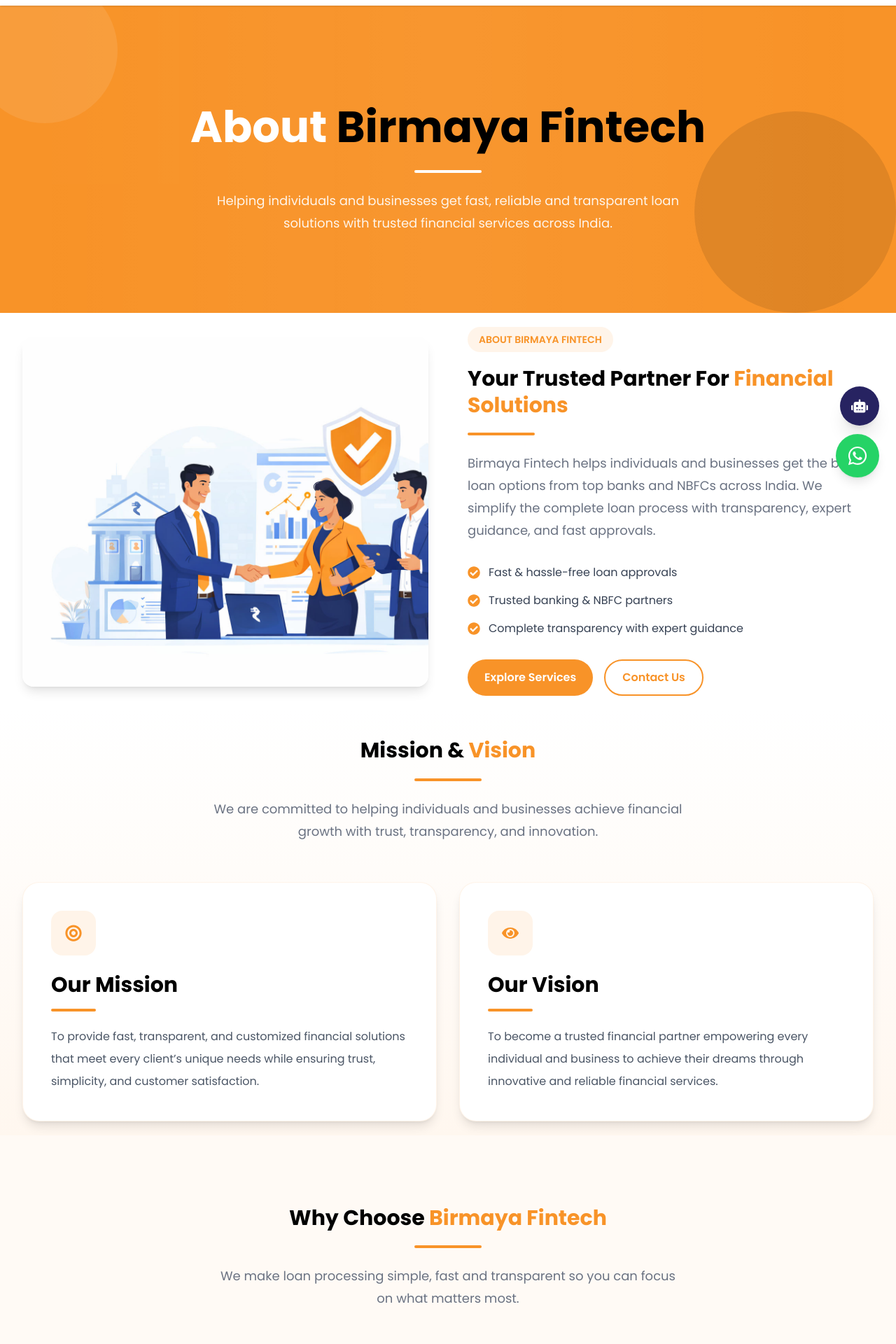
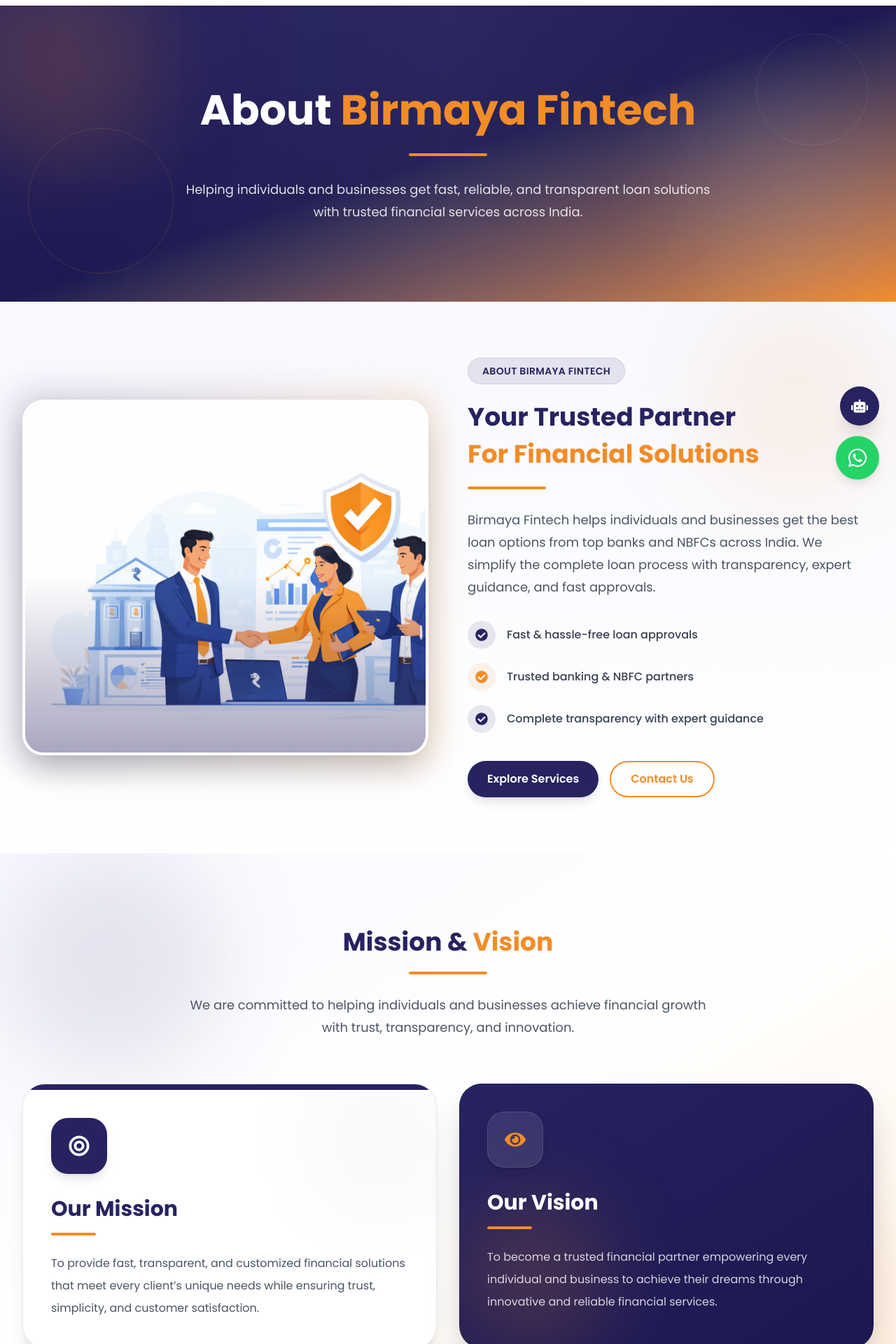
Before and after one commit to vishalparashar32-code/Birmaya_fintech, a Next.js app: page /about in a window 1280 px wide. Shown: the part 80-2000 px from the top of the page at 70% size. Built offline with nearby package versions, Linux system fonts and the light colour scheme.

Commit message:
change the all services

```diff
--- a/components/about/AboutHero.js
+++ b/components/about/AboutHero.js
@@ -2,44 +2,46 @@
 
 export default function AboutHero() {
   return (
-    <section className="relative overflow-hidden bg-[#f89328] py-20 sm:py-24 md:py-28">
+    <section className="relative overflow-hidden bg-gradient-to-br from-[#272361] via-[#1d1a52] to-[#f28c28] py-20 sm:py-24 md:py-28">
 
-      {/* Animated Background Circles */}
-      <div className="absolute -top-10 -left-10 w-52 h-52 bg-white/10 rounded-full animate-pulse"></div>
+      {/* Background Blur Effects */}
+      <div className="absolute -top-16 -left-16 w-72 h-72 bg-[#f28c28]/20 rounded-full blur-3xl"></div>
 
-      <div className="absolute bottom-0 right-0 w-72 h-72 bg-black/10 rounded-full animate-pulse"></div>
+      <div className="absolute bottom-0 right-0 w-80 h-80 bg-white/10 rounded-full blur-3xl"></div>
 
-      {/* Animated Glow */}
-      <div className="absolute inset-0 bg-gradient-to-r from-transparent via-white/5 to-transparent animate-[pulse_5s_linear_infinite]"></div>
+      {/* Animated Circles */}
+      <div className="absolute top-10 right-10 w-40 h-40 border border-white/10 rounded-full animate-pulse"></div>
+
+      <div className="absolute bottom-10 left-10 w-52 h-52 border border-[#f28c28]/20 rounded-full animate-pulse"></div>
+
+      {/* Glow Overlay */}
+      <div className="absolute inset-0 bg-gradient-to-r from-transparent via-white/5 to-transparent animate-[pulse_6s_linear_infinite]"></div>
 
       {/* Content */}
       <div className="relative z-10 max-w-6xl mx-auto px-4 sm:px-6 lg:px-8 text-center">
 
         {/* Heading */}
-        <h1 className="mt-6 text-4xl sm:text-5xl md:text-6xl font-bold text-white leading-tight animate-[zoomIn_4s_ease-in-out_infinite]">
+        <h1 className="text-4xl sm:text-5xl md:text-6xl font-bold text-white leading-tight">
 
           About
-          <span className="text-black">
+          <span className="text-[#f28c28]">
             {" "}Birmaya Fintech
           </span>
 
         </h1>
 
-        {/* Line */}
-        <div className="w-24 h-1 bg-white rounded-full mx-auto mt-6"></div>
+        {/* Underline */}
+        <div className="w-28 h-1 bg-[#f28c28] rounded-full mx-auto mt-6"></div>
 
         {/* Description */}
-        <p className="mt-6 text-white/90 text-sm sm:text-base md:text-lg leading-7 sm:leading-8 max-w-2xl mx-auto">
+        <p className="mt-8 text-white/85 text-sm sm:text-base md:text-lg leading-7 sm:leading-8 max-w-3xl mx-auto">
           Helping individuals and businesses get fast,
-          reliable and transparent loan solutions with
+          reliable, and transparent loan solutions with
           trusted financial services across India.
         </p>
 
       </div>
 
-      {/* Custom Animation */}
-
-
     </section>
   );
 }
--- a/components/about/AboutIntro.js
+++ b/components/about/AboutIntro.js
@@ -5,23 +5,36 @@
 
 export default function AboutIntro() {
   return (
-    <section className="bg-white py-14 sm:py-16 md:py-5">
+    <section className="bg-gradient-to-b from-[#f8f9ff] to-white py-14 sm:py-16 md:py-20 overflow-hidden">
 
-      <div className="max-w-7xl mx-auto px-4 sm:px-6 lg:px-8">
+      {/* Background Glow */}
+      <div className="absolute top-0 left-0 w-72 h-72 bg-[#272361]/10 rounded-full blur-3xl"></div>
+
+      <div className="absolute bottom-0 right-0 w-72 h-72 bg-[#f28c28]/10 rounded-full blur-3xl"></div>
+
+      <div className="max-w-7xl mx-auto px-4 sm:px-6 lg:px-8 relative z-10">
 
         <div className="grid grid-cols-1 lg:grid-cols-2 gap-10 lg:gap-14 items-center">
 
           {/* LEFT IMAGE */}
-          <div className="group">
+          <div className="group relative">
 
-            <div className="overflow-hidden rounded-2xl shadow-lg">
+            {/* Border Glow */}
+            <div className="absolute -inset-3 bg-gradient-to-r from-[#272361] to-[#f28c28] rounded-[30px] blur-xl opacity-20 group-hover:opacity-40 transition duration-500"></div>
+
+            <div className="relative overflow-hidden rounded-[30px] shadow-2xl border-4 border-white">
+
               <Image
                 src="/about.jpg"
                 alt="About"
                 width={700}
                 height={500}
-                className="w-full h-[260px] sm:h-[350px] md:h-[420px] lg:h-[500px] object-cover transition-all duration-700 ease-in-out group-hover:scale-110 group-hover:rotate-1"
+                className="w-full h-[260px] sm:h-[350px] md:h-[420px] lg:h-[500px] object-cover transition-all duration-700 ease-in-out group-hover:scale-110"
               />
+
+              {/* Overlay */}
+              <div className="absolute inset-0 bg-gradient-to-t from-[#272361]/40 via-transparent to-transparent"></div>
+
             </div>
 
           </div>
@@ -30,23 +43,28 @@
           <div className="text-center lg:text-left">
 
             {/* Small Heading */}
-            <span className="inline-block bg-[#f89328]/10 text-[#f89328] px-4 py-2 rounded-full text-xs sm:text-sm font-semibold">
+            <span className="inline-block bg-[#272361]/10 text-[#272361] border border-[#272361]/10 px-5 py-2 rounded-full text-xs sm:text-sm font-semibold tracking-wide">
               ABOUT BIRMAYA FINTECH
             </span>
 
             {/* Main Heading */}
-            <h2 className="mt-5 text-3xl sm:text-4xl md:text-3xl font-bold text-black leading-tight">
-              Your Trusted Partner For
-              <span className="text-[#f89328] block sm:inline">
-                {" "}Financial Solutions
+            <h2 className="mt-6 text-3xl sm:text-4xl md:text-4xl font-bold leading-tight">
+
+              <span className="text-[#272361]">
+                Your Trusted Partner
               </span>
+
+              <span className="text-[#f28c28] block mt-2">
+                For Financial Solutions
+              </span>
+
             </h2>
 
             {/* Underline */}
-            <div className="w-24 h-1 bg-[#f89328] rounded-full mt-5 mx-auto lg:mx-0"></div>
+            <div className="w-28 h-1 bg-[#f28c28] rounded-full mt-6 mx-auto lg:mx-0"></div>
 
             {/* Description */}
-            <p className="mt-6 text-sm sm:text-base md:text-lg text-gray-500 leading-7 sm:leading-8">
+            <p className="mt-7 text-sm sm:text-base md:text-lg text-gray-600 leading-7 sm:leading-8 max-w-2xl">
               Birmaya Fintech helps individuals and businesses get the best
               loan options from top banks and NBFCs across India. We simplify
               the complete loan process with transparency, expert guidance,
@@ -54,43 +72,59 @@
             </p>
 
             {/* Features */}
-            <div className="mt-8 space-y-4">
+            <div className="mt-8 space-y-5">
 
-              <div className="flex items-center justify-center lg:justify-start gap-3">
-                <FaCheckCircle className="text-[#f89328] text-lg" />
+              <div className="flex items-center justify-center lg:justify-start gap-4">
 
-                <p className="text-gray-700 text-sm sm:text-base">
+                <div className="w-10 h-10 rounded-full bg-[#272361]/10 flex items-center justify-center">
+                  <FaCheckCircle className="text-[#272361] text-lg" />
+                </div>
+
+                <p className="text-gray-700 text-sm sm:text-base font-medium">
                   Fast & hassle-free loan approvals
                 </p>
+
               </div>
 
-              <div className="flex items-center justify-center lg:justify-start gap-3">
-                <FaCheckCircle className="text-[#f89328] text-lg" />
+              <div className="flex items-center justify-center lg:justify-start gap-4">
 
-                <p className="text-gray-700 text-sm sm:text-base">
+                <div className="w-10 h-10 rounded-full bg-[#f28c28]/10 flex items-center justify-center">
+                  <FaCheckCircle className="text-[#f28c28] text-lg" />
+                </div>
+
+                <p className="text-gray-700 text-sm sm:text-base font-medium">
                   Trusted banking & NBFC partners
                 </p>
+
               </div>
 
-              <div className="flex items-center justify-center lg:justify-start gap-3">
-                <FaCheckCircle className="text-[#f89328] text-lg" />
+              <div className="flex items-center justify-center lg:justify-start gap-4">
 
-                <p className="text-gray-700 text-sm sm:text-base">
+                <div className="w-10 h-10 rounded-full bg-[#272361]/10 flex items-center justify-center">
+                  <FaCheckCircle className="text-[#272361] text-lg" />
+                </div>
+
+                <p className="text-gray-700 text-sm sm:text-base font-medium">
                   Complete transparency with expert guidance
                 </p>
+
               </div>
 
             </div>
 
             {/* Buttons */}
-            <div className="mt-8 flex flex-col sm:flex-row gap-4 justify-center lg:justify-start">
+            <div className="mt-10 flex flex-col sm:flex-row gap-4 justify-center lg:justify-start">
 
-              <button className="bg-[#f89328] hover:opacity-90 cursor-pointer text-white px-6 py-3 rounded-full font-semibold text-sm sm:text-base transition duration-300">
+              <button className="bg-[#272361] hover:bg-[#1d1a52] cursor-pointer text-white px-7 py-3 rounded-full font-semibold text-sm sm:text-base transition duration-300 shadow-lg hover:shadow-2xl">
+
                 Explore Services
+
               </button>
 
-              <button className="border-2 border-[#f89328] text-[#f89328] hover:bg-[#f89328] hover:text-white cursor-pointer px-6 py-3 rounded-full font-semibold text-sm sm:text-base transition duration-300">
+              <button className="border-2 border-[#f28c28] text-[#f28c28] hover:bg-[#f28c28] hover:text-white cursor-pointer px-7 py-3 rounded-full font-semibold text-sm sm:text-base transition duration-300">
+
                 Contact Us
+
               </button>
 
             </div>
--- a/components/about/MissionVision.js
+++ b/components/about/MissionVision.js
@@ -4,23 +4,38 @@
 
 export default function MissionVision() {
   return (
-    <section className="py-14 sm:py-16 md:py-5 bg-gradient-to-b from-white to-[#fff7ef]">
+    <section className="relative py-16 sm:py-20 bg-gradient-to-br from-[#f8f9ff] via-white to-[#fff4e8] overflow-hidden">
 
-      <div className="max-w-7xl mx-auto px-4 sm:px-6 lg:px-8">
+      {/* Background Effects */}
+      <div className="absolute top-0 left-0 w-80 h-80 bg-[#272361]/10 rounded-full blur-3xl"></div>
+
+      <div className="absolute bottom-0 right-0 w-80 h-80 bg-[#f28c28]/10 rounded-full blur-3xl"></div>
+
+      <div className="max-w-7xl mx-auto px-4 sm:px-6 lg:px-8 relative z-10">
 
         {/* HEADING */}
-        <div className="text-center mb-14">
+        <div className="text-center mb-16">
+
+
+
           {/* Main Heading */}
-          <h2 className="mt-5 text-3xl sm:text-4xl md:text-3xl font-bold text-black leading-tight">
+          <h2 className="mt-6 text-3xl sm:text-4xl font-bold leading-tight">
+
+            <span className="text-[#272361]">
               Mission &
-            <span className="text-[#f89328]"> Vision</span>
+            </span>
+
+            <span className="text-[#f28c28]">
+              {" "}Vision
+            </span>
+
           </h2>
 
           {/* Underline */}
-          <div className="w-24 h-1 bg-[#f89328] rounded-full mx-auto mt-5"></div>
+          <div className="w-28 h-1 bg-[#f28c28] rounded-full mx-auto mt-5"></div>
 
           {/* Description */}
-          <p className="mt-6 text-gray-500 text-sm sm:text-base md:text-lg max-w-2xl mx-auto leading-7 sm:leading-8">
+          <p className="mt-7 text-gray-600 text-sm sm:text-base md:text-lg max-w-3xl mx-auto leading-7 sm:leading-8">
             We are committed to helping individuals and businesses achieve
             financial growth with trust, transparency, and innovation.
           </p>
@@ -31,23 +46,33 @@
         <div className="grid grid-cols-1 md:grid-cols-2 gap-8">
 
           {/* MISSION CARD */}
-          <div className="group bg-white rounded-3xl p-8 sm:p-10 shadow-lg hover:shadow-2xl transition-all duration-500 border border-[#f89328]/10 hover:-translate-y-2">
+          <div className="group relative overflow-hidden rounded-[32px] bg-white border border-[#272361]/10 shadow-xl hover:shadow-2xl transition-all duration-500 hover:-translate-y-2">
+
+            {/* Top Border */}
+            <div className="h-2 w-full bg-[#272361]"></div>
+
+            {/* Glow */}
+            <div className="absolute top-0 right-0 w-40 h-40 bg-[#272361]/5 rounded-full blur-3xl"></div>
+
+            <div className="p-8 sm:p-10 relative z-10">
 
               {/* Icon */}
-            <div className="w-16 h-16 flex items-center justify-center rounded-2xl bg-[#f89328]/10 text-[#f89328] text-2xl mb-6 group-hover:bg-[#f89328] group-hover:text-white transition-all duration-500">
+              <div className="w-20 h-20 flex items-center justify-center rounded-3xl bg-[#272361] text-white text-3xl shadow-lg group-hover:scale-110 transition duration-500">
+
                 <FaBullseye />
+
               </div>
 
               {/* Title */}
-            <h3 className="text-2xl sm:text-3xl font-bold text-black mb-4">
+              <h3 className="text-3xl font-bold text-[#272361] mt-8">
                 Our Mission
               </h3>
 
-            {/* Line */}
-            <div className="w-16 h-1 bg-[#f89328] rounded-full mb-5"></div>
+              {/* Underline */}
+              <div className="w-16 h-1 bg-[#f28c28] rounded-full mt-4"></div>
 
               {/* Text */}
-            <p className="text-gray-600 leading-7 sm:leading-8 text-sm sm:text-base">
+              <p className="text-gray-600 leading-8 text-sm sm:text-base mt-6">
                 To provide fast, transparent, and customized financial
                 solutions that meet every client’s unique needs while ensuring
                 trust, simplicity, and customer satisfaction.
@@ -55,24 +80,33 @@
 
             </div>
 
+          </div>
+
           {/* VISION CARD */}
-          <div className="group bg-white rounded-3xl p-8 sm:p-10 shadow-lg hover:shadow-2xl transition-all duration-500 border border-[#f89328]/10 hover:-translate-y-2">
+          <div className="group relative overflow-hidden rounded-[32px] bg-gradient-to-br from-[#272361] to-[#1b174f] shadow-2xl hover:shadow-[0_20px_60px_rgba(39,35,97,0.35)] transition-all duration-500 hover:-translate-y-2">
+
+            {/* Glow */}
+            <div className="absolute bottom-0 left-0 w-52 h-52 bg-[#f28c28]/20 rounded-full blur-3xl"></div>
+
+            <div className="p-8 sm:p-10 relative z-10">
 
               {/* Icon */}
-            <div className="w-16 h-16 flex items-center justify-center rounded-2xl bg-[#f89328]/10 text-[#f89328] text-2xl mb-6 group-hover:bg-[#f89328] group-hover:text-white transition-all duration-500">
+              <div className="w-20 h-20 flex items-center justify-center rounded-3xl bg-white/10 backdrop-blur-md text-[#f28c28] text-3xl border border-white/10 shadow-lg group-hover:rotate-6 transition duration-500">
+
                 <FaEye />
+
               </div>
 
               {/* Title */}
-            <h3 className="text-2xl sm:text-3xl font-bold text-black mb-4">
+              <h3 className="text-3xl font-bold text-white mt-8">
                 Our Vision
               </h3>
 
-            {/* Line */}
-            <div className="w-16 h-1 bg-[#f89328] rounded-full mb-5"></div>
+              {/* Underline */}
+              <div className="w-16 h-1 bg-[#f28c28] rounded-full mt-4"></div>
 
               {/* Text */}
-            <p className="text-gray-600 leading-7 sm:leading-8 text-sm sm:text-base">
+              <p className="text-white/80 leading-8 text-sm sm:text-base mt-6">
                 To become a trusted financial partner empowering every
                 individual and business to achieve their dreams through
                 innovative and reliable financial services.
@@ -84,6 +118,8 @@
 
         </div>
 
+      </div>
+
     </section>
   );
 }
--- a/components/about/WhyChooseUs.js
+++ b/components/about/WhyChooseUs.js
@@ -44,23 +44,30 @@
 
 export default function WhyChooseUs() {
   return (
-    <section className="bg-[#fffaf5] py-14 sm:py-16 md:py-20">
+    <section className="bg-gradient-to-b from-white to-[#f8f9ff] py-14 sm:py-16 md:py-20">
 
       <div className="max-w-7xl mx-auto px-4 sm:px-6 lg:px-8">
 
         {/* HEADING */}
         <div className="text-center mb-14">
-          {/* Main Heading */}
-          <h2 className="mt-5 text-3xl sm:text-4xl md:text-3xl font-bold text-black leading-tight">
-            Why Choose
-            <span className="text-[#f89328]"> Birmaya Fintech</span>
+
+          <h2 className="mt-5 text-3xl sm:text-4xl md:text-4xl font-bold leading-tight">
+
+            <span className="text-[#272361]">
+              Why Choose
+            </span>
+
+            <span className="text-[#f28c28]">
+              {" "}Birmaya Fintech
+            </span>
+
           </h2>
 
           {/* Underline */}
-          <div className="w-24 h-1 bg-[#f89328] rounded-full mx-auto mt-5"></div>
+          <div className="w-28 h-1 bg-[#f28c28] rounded-full mx-auto mt-5"></div>
 
           {/* Description */}
-          <p className="text-gray-500 mt-6 text-sm sm:text-base md:text-lg max-w-2xl mx-auto leading-7 sm:leading-8">
+          <p className="text-gray-600 mt-6 text-sm sm:text-base md:text-lg max-w-2xl mx-auto leading-7 sm:leading-8">
             We make loan processing simple, fast and transparent
             so you can focus on what matters most.
           </p>
@@ -73,21 +80,21 @@
           {features.map((item, i) => (
             <div
               key={i}
-              className="group bg-white p-7 sm:p-8 rounded-3xl border border-[#f89328]/10 shadow-md hover:shadow-2xl transition-all duration-500 hover:-translate-y-2"
+              className="group bg-white p-7 sm:p-8 rounded-3xl border border-[#272361]/10 shadow-lg hover:shadow-2xl transition-all duration-500 hover:-translate-y-2"
             >
 
               {/* Icon */}
-              <div className="w-16 h-16 rounded-2xl bg-[#f89328]/10 text-[#f89328] flex items-center justify-center text-2xl mb-6 group-hover:bg-[#f89328] group-hover:text-white transition-all duration-500">
+              <div className="w-16 h-16 rounded-2xl bg-[#272361]/10 text-[#272361] flex items-center justify-center text-2xl mb-6 group-hover:bg-[#f28c28] group-hover:text-white transition-all duration-500">
                 {item.icon}
               </div>
 
               {/* Title */}
-              <h3 className="text-xl sm:text-2xl font-bold text-black mb-4">
+              <h3 className="text-xl sm:text-2xl font-bold text-[#272361] mb-4">
                 {item.title}
               </h3>
 
               {/* Line */}
-              <div className="w-14 h-1 bg-[#f89328] rounded-full mb-5"></div>
+              <div className="w-14 h-1 bg-[#f28c28] rounded-full mb-5"></div>
 
               {/* Description */}
               <p className="text-gray-600 text-sm sm:text-base leading-7">
```
Lines whose indentation alone changed are shown as unchanged.
